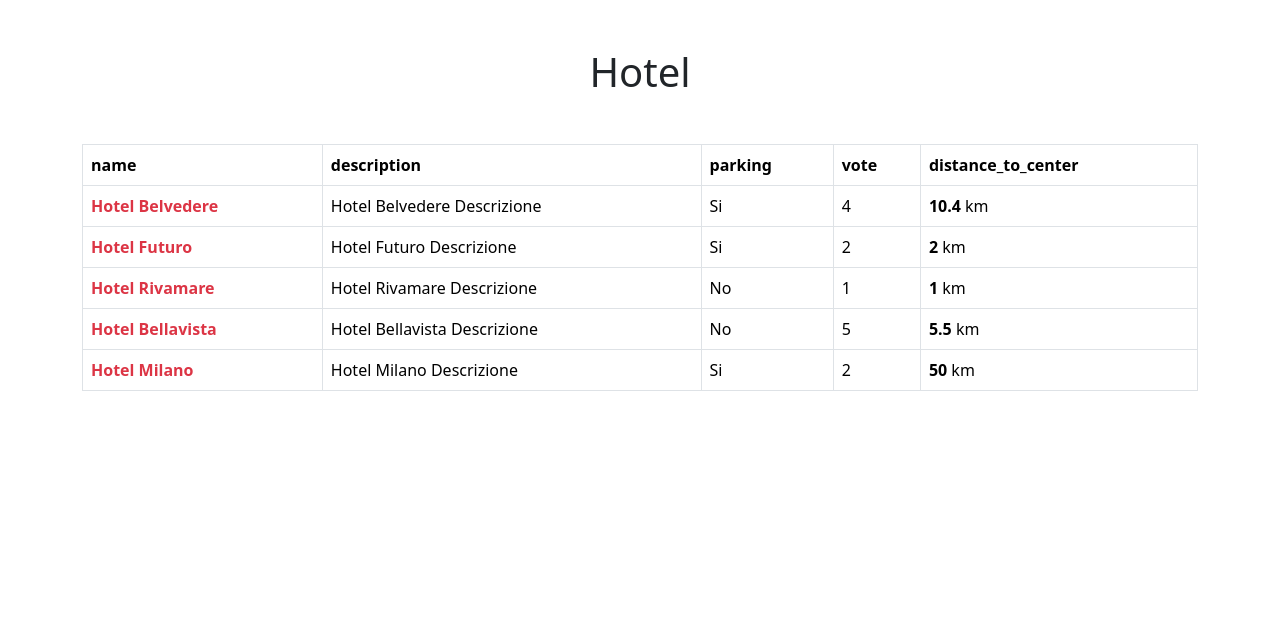
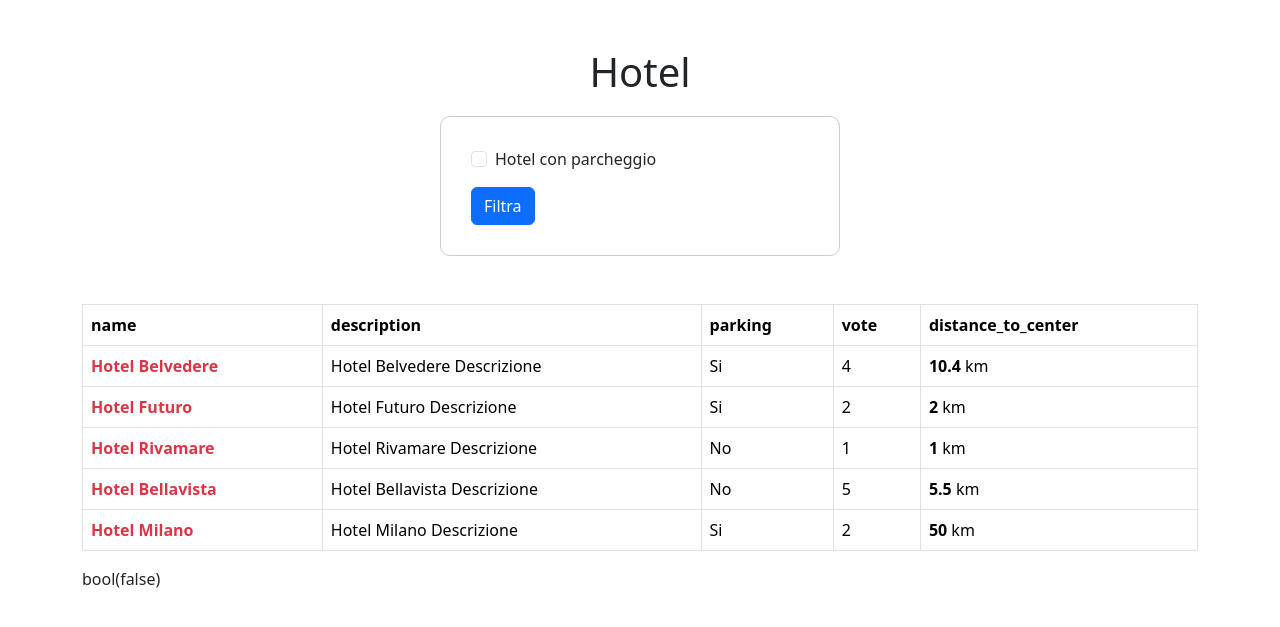
Before and after one commit to Francescodc92/php-hotel, a PHP site: page / in a window 1280 px wide. Shown: the top 627 px of the page. Run offline with PHP 8.4, Linux system fonts and the light colour scheme.

Commit message:
add filter for parcking (end bonus 1)

```diff
--- a/CSS/style.css
+++ b/CSS/style.css
@@ -3,3 +3,11 @@
   padding: 0;
   box-sizing: border-box;
 }
+
+form{
+  max-width: 400px;
+  border: 1px solid #ccc;
+  margin: 20px auto;
+  padding: 30px;
+  border-radius: 10px;
+}
--- a/index.php
+++ b/index.php
@@ -38,6 +38,8 @@
       ],
 
   ];
+  $filterParcking = (($_GET['parcking'] ?? 'off') == 'on') ? true : false;
+
 ?>
 
 <!DOCTYPE html>
@@ -55,6 +57,13 @@
 <body class="index-body">
     <div class="container">
       <h1 class="text-center mt-5">Hotel</h1>
+      <form action="<?=$_SERVER['PHP_SELF']?>" method="get">
+        <div class="mb-3 form-check">
+          <input type="checkbox" class="form-check-input" id="parcking" name="parcking" <?= $filterParcking ? 'checked' : '' ?> >
+          <label class="form-check-label" for="parcking">Hotel con parcheggio</label>
+        </div>
+        <button type="submit" class="btn btn-primary">Filtra</button>
+      </form>
 
       <table class="table table-bordered mt-5">
         <thead>
@@ -77,6 +86,9 @@
             <?php
               foreach ($hotel as $key => $data) {
             ?>
+            <?php
+              if ($hotel['parking'] == $filterParcking || $filterParcking == false) {?>
+
                 <td>
                   <?php
                     if ($data == 1 && $key == 'parking') {
@@ -105,14 +117,18 @@
             <?php
               }
             ?>
+            <?php
+              }
+            ?>
           </tr>
         <?php
           }
         ?>
         </tbody>
       </table>
-
-
+      <?php
+        var_dump($filterParcking)
+      ?>
     </div>
 </body>
 </html>
```
Lines whose indentation alone changed are shown as unchanged.
